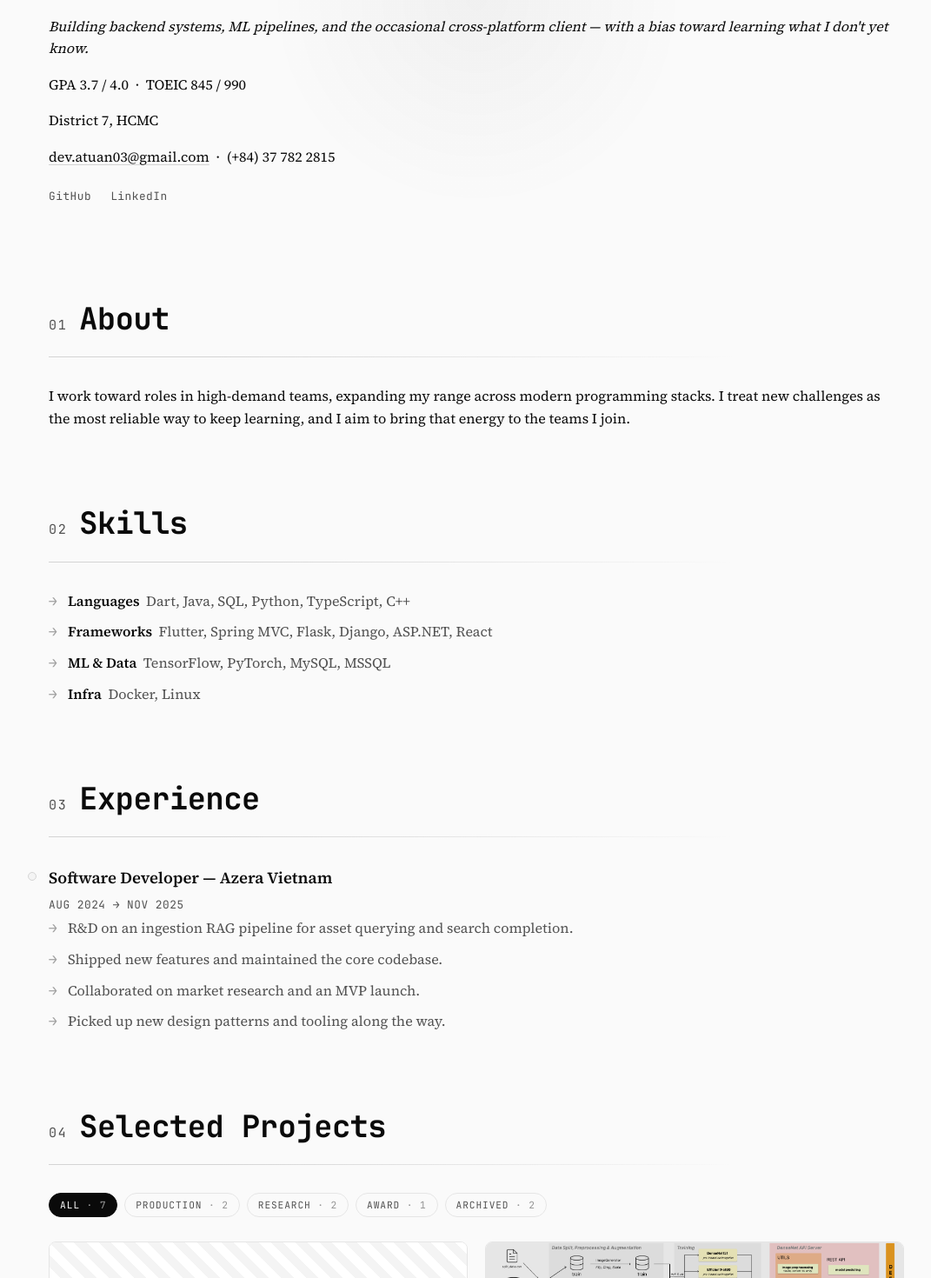
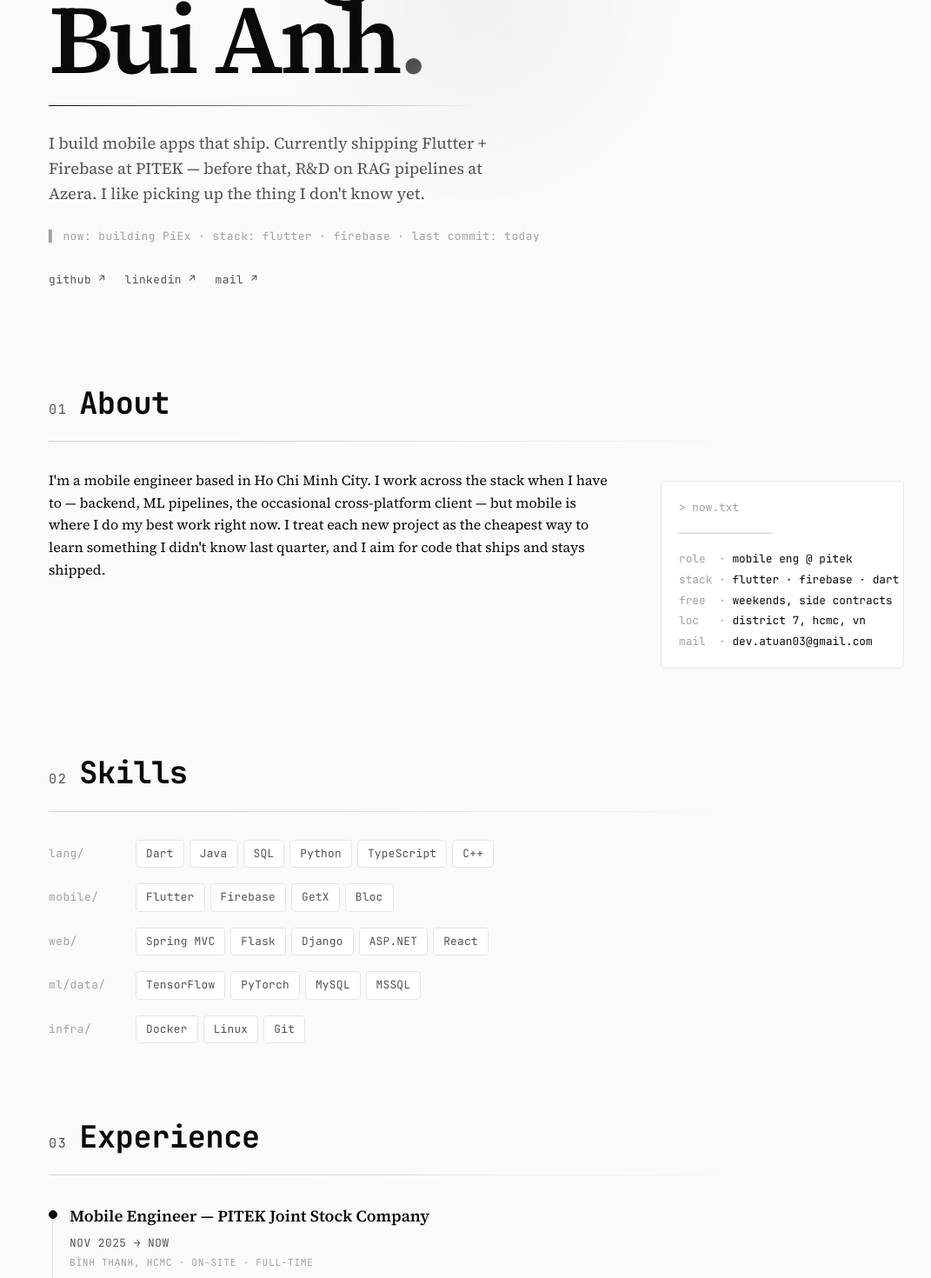
Before and after one commit to anhtuan284/anhtuan284.github.io, a Next.js app: page / in a window 1280 px wide. Shown: the part 400-1870 px from the top of the page at 87% size, without its empty margins (92-1163 px from the left). Built offline with nearby package versions, Linux system fonts and the light colour scheme.

Commit message:
feat(home): rebuild page markup, copy, and reveal-wrapped sections

```diff
--- a/app/page.tsx
+++ b/app/page.tsx
@@ -1,5 +1,7 @@
 import Nav from './components/Nav';
 import ProjectsList from './components/ProjectsList';
+import Reveal from './components/Reveal';
+import Typed from './components/Typed';
 import { projects } from './data/projects';
 
 export default function Home() {
@@ -9,104 +11,222 @@
 
       <main id="top">
         <header className="intro">
-          <p className="eyebrow">Software Developer · Ho Chi Minh City</p>
-          <h1>Tuan Truong Bui Anh</h1>
-          <p className="tagline">
-            <em>
-              Building backend systems, ML pipelines, and the occasional cross-platform client —
-              with a bias toward learning what I don&apos;t yet know.
-            </em>
+          <span className="eyebrow">
+            <Typed text="▌ MOBILE_ENGINEER · HCMC · OPEN_TO_WORK" />
+          </span>
+
+          <h1>
+            Tuan
+            <br />
+            Truong
+            <br />
+            Bui Anh<span className="dot-grad">.</span>
+          </h1>
+
+          <div className="hero-rule" aria-hidden="true" />
+
+          <p className="lede">
+            I build mobile apps that ship. Currently shipping Flutter + Firebase at PITEK — before
+            that, R&amp;D on RAG pipelines at Azera. I like picking up the thing I don&apos;t know
+            yet.
           </p>
-          <p className="meta">GPA 3.7 / 4.0 &nbsp;·&nbsp; TOEIC 845 / 990</p>
-          <p className="meta">District 7, HCMC</p>
-          <p className="meta">
-            <a href="mailto:dev.atuan03@gmail.com">dev.atuan03@gmail.com</a> &nbsp;·&nbsp; (+84) 37
-            782 2815
+
+          <p className="status-row">
+            ▌ now: building PiEx · stack: flutter · firebase · last commit: today
           </p>
+
           <div className="social-links">
             <a href="https://github.com/anhtuan284" target="_blank" rel="noopener noreferrer">
-              GitHub
+              github ↗
             </a>
             <a href="https://www.linkedin.com/in/tuantba" target="_blank" rel="noopener noreferrer">
-              LinkedIn
+              linkedin ↗
             </a>
+            <a href="mailto:dev.atuan03@gmail.com">mail ↗</a>
           </div>
         </header>
 
-        <section id="about">
+        <Reveal as="section" id="about">
           <h2>About</h2>
+          <div className="about-grid">
             <p>
-            I work toward roles in high-demand teams, expanding my range across modern programming
-            stacks. I treat new challenges as the most reliable way to keep learning, and I aim to
-            bring that energy to the teams I join.
+              I&apos;m a mobile engineer based in Ho Chi Minh City. I work across the stack when I
+              have to — backend, ML pipelines, the occasional cross-platform client — but mobile is
+              where I do my best work right now. I treat each new project as the cheapest way to
+              learn something I didn&apos;t know last quarter, and I aim for code that ships and
+              stays shipped.
             </p>
-        </section>
+            <pre className="now-txt" aria-label="current status">
+              <span className="now-label">{'> now.txt'}</span>
+              <span className="now-rule">──────────────</span>
+              <span><span className="now-key">role  ·</span> <span className="now-val">mobile eng @ pitek</span></span>{'\n'}
+              <span><span className="now-key">stack ·</span> <span className="now-val">flutter · firebase · dart</span></span>{'\n'}
+              <span><span className="now-key">free  ·</span> <span className="now-val">weekends, side contracts</span></span>{'\n'}
+              <span><span className="now-key">loc   ·</span> <span className="now-val">district 7, hcmc, vn</span></span>{'\n'}
+              <span><span className="now-key">mail  ·</span> <span className="now-val">dev.atuan03@gmail.com</span></span>
+            </pre>
+          </div>
+        </Reveal>
 
-        <section id="skills">
+        <Reveal as="section" id="skills">
           <h2>Skills</h2>
+          <div className="skill-rows">
+            <div className="skill-row">
+              <span className="skill-label">lang/</span>
+              <div className="skill-chips">
+                {['Dart', 'Java', 'SQL', 'Python', 'TypeScript', 'C++'].map((s) => (
+                  <span key={s} className="chip">{s}</span>
+                ))}
+              </div>
+            </div>
+            <div className="skill-row">
+              <span className="skill-label">mobile/</span>
+              <div className="skill-chips">
+                {['Flutter', 'Firebase', 'GetX', 'Bloc'].map((s) => (
+                  <span key={s} className="chip">{s}</span>
+                ))}
+              </div>
+            </div>
+            <div className="skill-row">
+              <span className="skill-label">web/</span>
+              <div className="skill-chips">
+                {['Spring MVC', 'Flask', 'Django', 'ASP.NET', 'React'].map((s) => (
+                  <span key={s} className="chip">{s}</span>
+                ))}
+              </div>
+            </div>
+            <div className="skill-row">
+              <span className="skill-label">ml/data/</span>
+              <div className="skill-chips">
+                {['TensorFlow', 'PyTorch', 'MySQL', 'MSSQL'].map((s) => (
+                  <span key={s} className="chip">{s}</span>
+                ))}
+              </div>
+            </div>
+            <div className="skill-row">
+              <span className="skill-label">infra/</span>
+              <div className="skill-chips">
+                {['Docker', 'Linux', 'Git'].map((s) => (
+                  <span key={s} className="chip">{s}</span>
+                ))}
+              </div>
+            </div>
+          </div>
+        </Reveal>
+
+        <Reveal as="section" id="experience">
+          <h2>Experience</h2>
+          <div className="timeline">
+            <div className="entry current">
+              <h3>Mobile Engineer — PITEK Joint Stock Company</h3>
+              <p className="when">NOV 2025 → NOW</p>
+              <p className="where">Bình Thạnh, HCMC · on-site · full-time</p>
               <ul>
                 <li>
-              <strong>Languages</strong> &nbsp;Dart, Java, SQL, Python, TypeScript, C++
+                  <strong>PiCare</strong> — shipping features across the resident and agent apps;
+                  both ends of the property-management flow.
                 </li>
                 <li>
-              <strong>Frameworks</strong> &nbsp;Flutter, Spring MVC, Flask, Django, ASP.NET, React
+                  <strong>PiEx</strong> — solo build of the secondary platform that moves
+                  real-estate exchange online. Sellers and landlords meet under a monopoly contract
+                  so every listing on the exchange is verified and trustworthy.
                 </li>
                 <li>
-              <strong>ML &amp; Data</strong> &nbsp;TensorFlow, PyTorch, MySQL, MSSQL
+                  <strong>PiEx</strong> — built a map view that visualizes house prices by area, so
+                  users can read the local market at a glance.
                 </li>
-            <li>
-              <strong>Infra</strong> &nbsp;Docker, Linux
-            </li>
+                <li>Partnered with the front-end lead to harden parts of the auth flow.</li>
+                <li>Stack: Flutter · Firebase · Dart.</li>
               </ul>
-        </section>
+            </div>
 
-        <section id="experience">
-          <h2>Experience</h2>
             <div className="entry">
               <h3>Software Developer — Azera Vietnam</h3>
               <p className="when">AUG 2024 → NOV 2025</p>
               <ul>
                 <li>R&amp;D on an ingestion RAG pipeline for asset querying and search completion.</li>
-              <li>Shipped new features and maintained the core codebase.</li>
-              <li>Collaborated on market research and an MVP launch.</li>
-              <li>Picked up new design patterns and tooling along the way.</li>
+                <li>Shipped new features and maintained the core codebase end-to-end.</li>
+                <li>Sat in on market research and contributed to an MVP launch.</li>
+                <li>Picked up design patterns and tooling I still use today.</li>
               </ul>
             </div>
-        </section>
+          </div>
+        </Reveal>
 
-        <section id="projects">
-          <h2>Selected Projects</h2>
+        <Reveal as="section" id="projects">
+          <h2>Projects</h2>
+          <p style={{ color: 'var(--muted)', marginBottom: 28, maxWidth: '60ch' }}>
+            Things I built — by myself or with small teams. Some shipped, some are still cooking,
+            some sit as lessons.
+          </p>
           <ProjectsList projects={projects} />
-        </section>
+        </Reveal>
 
-        <section id="education">
+        <Reveal as="section" id="education">
           <h2>Education</h2>
+          <div className="timeline">
             <div className="entry">
-            <h3>B.Sc. Computer Science — Ho Chi Minh Open University</h3>
-            <p className="when">OCT 2021 → PRESENT</p>
+              <h3>B.Sc. Computer Science — Ho Chi Minh City Open University</h3>
+              <p className="when">OCT 2021 → NOW</p>
             </div>
             <div className="entry">
               <h3>Big Data Track — Samsung Innovation Campus</h3>
               <p className="when">JUN 2024 → AUG 2024</p>
             </div>
-        </section>
+          </div>
+        </Reveal>
 
-        <section>
+        <Reveal as="section">
           <h2>Recognition</h2>
           <ul>
-            <li>4th Prize, Student Informatics Olympiad 2024 — Open Source Software.</li>
+            <li>4th Prize, Student Informatics Olympiad 2024 — Open Source Software track.</li>
             <li>
               Consolation Prize, Scientific Research — automated student attendance via cornea
               tracking.
             </li>
           </ul>
-        </section>
+        </Reveal>
 
         <footer id="contact">
-          <p>
-            Reach me at <a href="mailto:dev.atuan03@gmail.com">dev.atuan03@gmail.com</a>.
-          </p>
-          <p className="sig">© {new Date().getFullYear()} tba.dev</p>
+          <div className="footer-grid">
+            <div className="footer-col">
+              <h4>reach</h4>
+              <ul>
+                <li>
+                  <a href="mailto:dev.atuan03@gmail.com">dev.atuan03@gmail.com</a>
+                </li>
+                <li>(+84) 37 782 2815</li>
+              </ul>
+            </div>
+            <div className="footer-col">
+              <h4>elsewhere</h4>
+              <ul>
+                <li>
+                  <a href="https://github.com/anhtuan284" target="_blank" rel="noopener noreferrer">
+                    github.com/anhtuan284
+                  </a>
+                </li>
+                <li>
+                  <a
+                    href="https://www.linkedin.com/in/tuantba"
+                    target="_blank"
+                    rel="noopener noreferrer"
+                  >
+                    linkedin.com/in/tuantba
+                  </a>
+                </li>
+              </ul>
+            </div>
+            <div className="footer-col">
+              <h4>meta</h4>
+              <ul>
+                <li>© {new Date().getFullYear()} ttba.dev</li>
+                <li>built {new Date().toISOString().slice(0, 10)}</li>
+                <li>hcmc · vn</li>
+              </ul>
+            </div>
+          </div>
+          <p className="sig">{`// end of file`}</p>
         </footer>
       </main>
     </>
```
Lines whose indentation alone changed are shown as unchanged.
